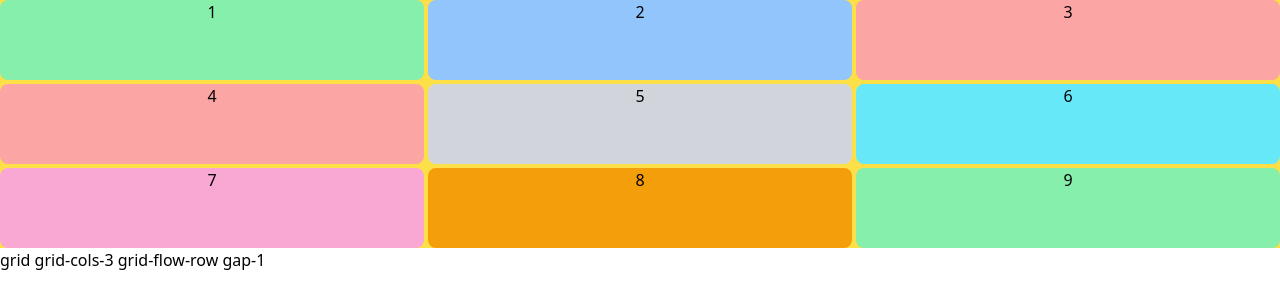
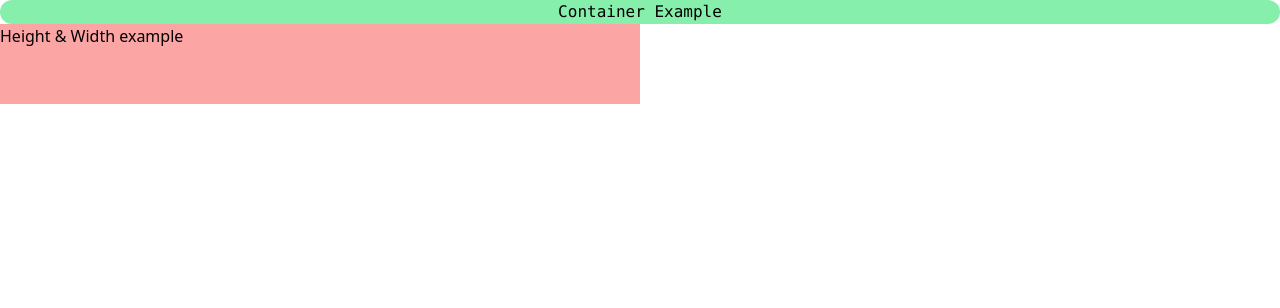
Before and after one commit to ferdous-mahmud/tailwind-practice, a website: page src/index.html in a window 1280 px wide. Drawn offline with Linux system fonts and the light colour scheme.

Commit message:
container & h w added

```diff
--- a/src/index.html
+++ b/src/index.html
@@ -6,17 +6,12 @@
     <link href="/dist/output.css" rel="stylesheet" />
   </head>
   <body>
-    <div class="bg-yellow-300 w-auto grid grid-cols-3 grid-flow-row gap-1">
-      <div class="h-20 w-auto bg-green-300 text-center rounded-lg">1</div>
-      <div class="h-20 w-auto bg-blue-300 text-center rounded-lg">2</div>
-      <div class="h-20 w-auto bg-red-300 text-center rounded-lg">3</div>
-      <div class="h-20 w-auto bg-red-300 text-center rounded-lg">4</div>
-      <div class="h-20 w-auto bg-gray-300 text-center rounded-lg">5</div>
-      <div class="h-20 w-auto bg-cyan-300 text-center rounded-lg">6</div>
-      <div class="h-20 w-auto bg-pink-300 text-center rounded-lg">7</div>
-      <div class="h-20 w-auto bg-amber-500 text-center rounded-lg">8</div>
-      <div class="h-20 w-auto bg-green-300 text-center rounded-lg">9</div>
+    <div
+      class="bg-green-300 text-center container rounded-xl mx-auto font-mono"
+    >
+      Container Example
     </div>
-    <h3>grid grid-cols-3 grid-flow-row gap-1</h3>
+
+    <div class="bg-red-300 w-1/2 h-20">Height & Width example</div>
   </body>
 </html>
```
Also changed, not shown: dist/output.css.
